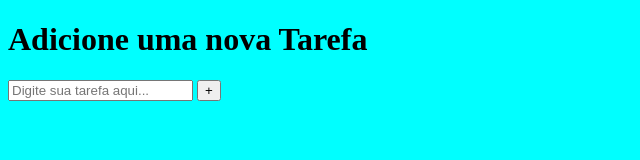
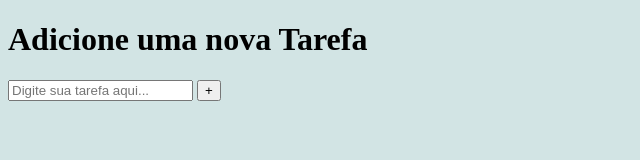
Before and after one commit to ElissonAmaro/TarefasApp, a plain HTML site: page site-tarefas/index.html in a window 1280 px wide. Shown: the whole page, without its empty margins (0-640 px from the left). Drawn offline with Linux system fonts and the light colour scheme.

Commit message:
dfdg
gdsgsdg

```diff
--- a/site-tarefas/style.css
+++ b/site-tarefas/style.css
@@ -1,3 +1,3 @@
 body{
-    background-color: aqua;
+    background-color: rgb(210, 228, 228);
 }
```
